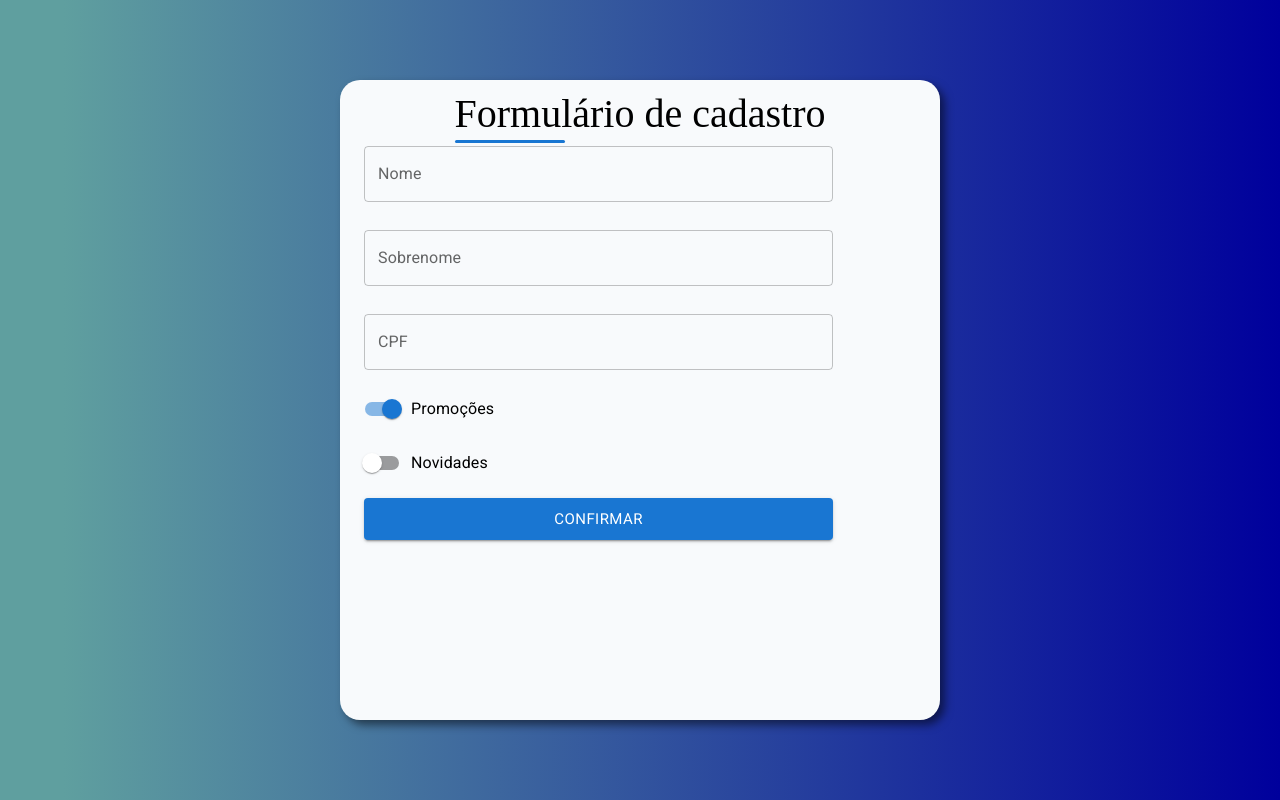
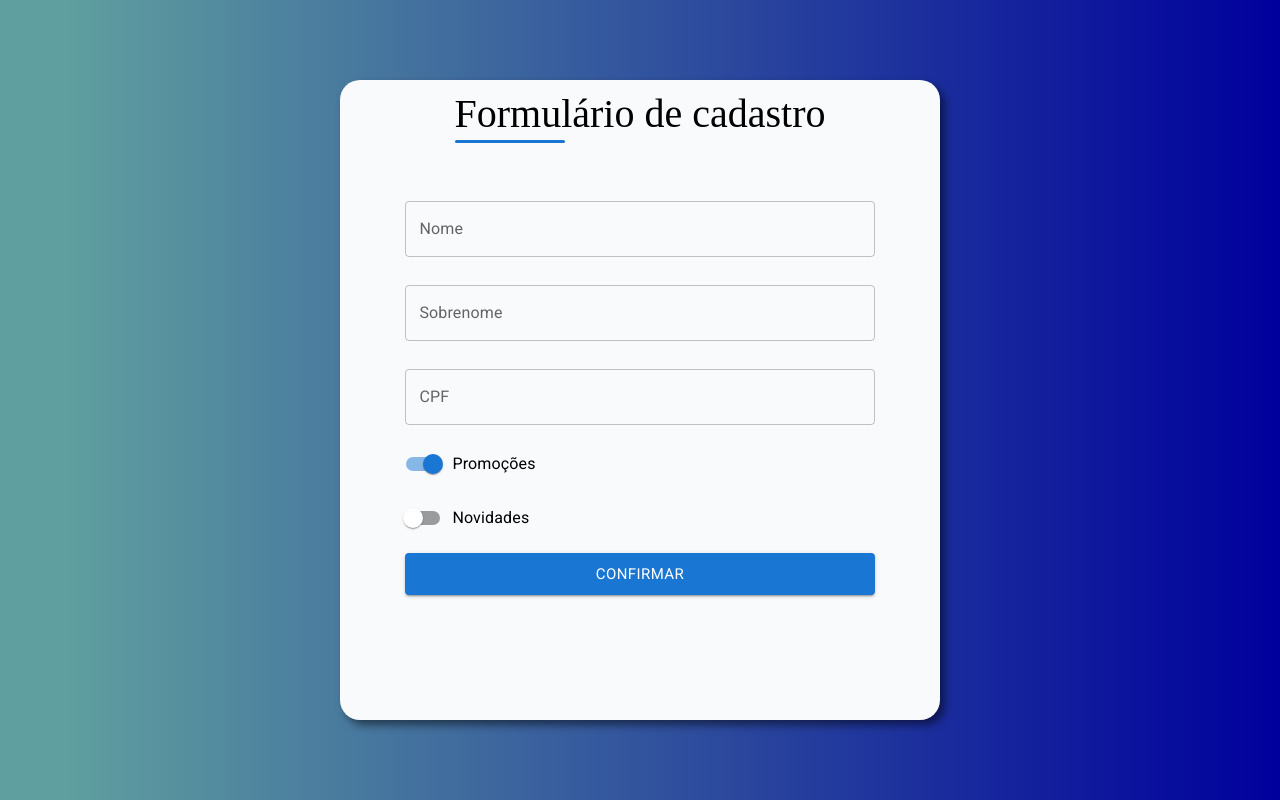
Before and after one commit to ClaudiOmatheuuss/functionComponents-react, a React (Create React App) app: page / in a window 1280 px wide. Built offline with nearby package versions, Linux system fonts and the light colour scheme.

Commit message:
ajustando estilos

```diff
--- a/src/components/CaixaForm/CaixaForm.module.css
+++ b/src/components/CaixaForm/CaixaForm.module.css
@@ -4,13 +4,14 @@
     border-radius: 20px;
     box-shadow: 5px 5px 8px rgba(0, 0, 0, 0.5);
     display: flex;
-    flex-wrap: wrap;
     height: 80vh;
     justify-content: center;
+    position: relative;
     margin-top: 5rem;
 }
 
 .container h1 {
+    display: block;
     font-family: cursive;
     font-size: 2.5rem;
     padding-top: 2%;
--- a/src/components/FormularioCadastro/FormularioCadastro.module.css
+++ b/src/components/FormularioCadastro/FormularioCadastro.module.css
@@ -2,5 +2,6 @@
     display: flex;
     flex-direction: column;
     width: 85%;
+    margin: 10% 0 0 7.5%;
     gap: 16px;
 }
```
